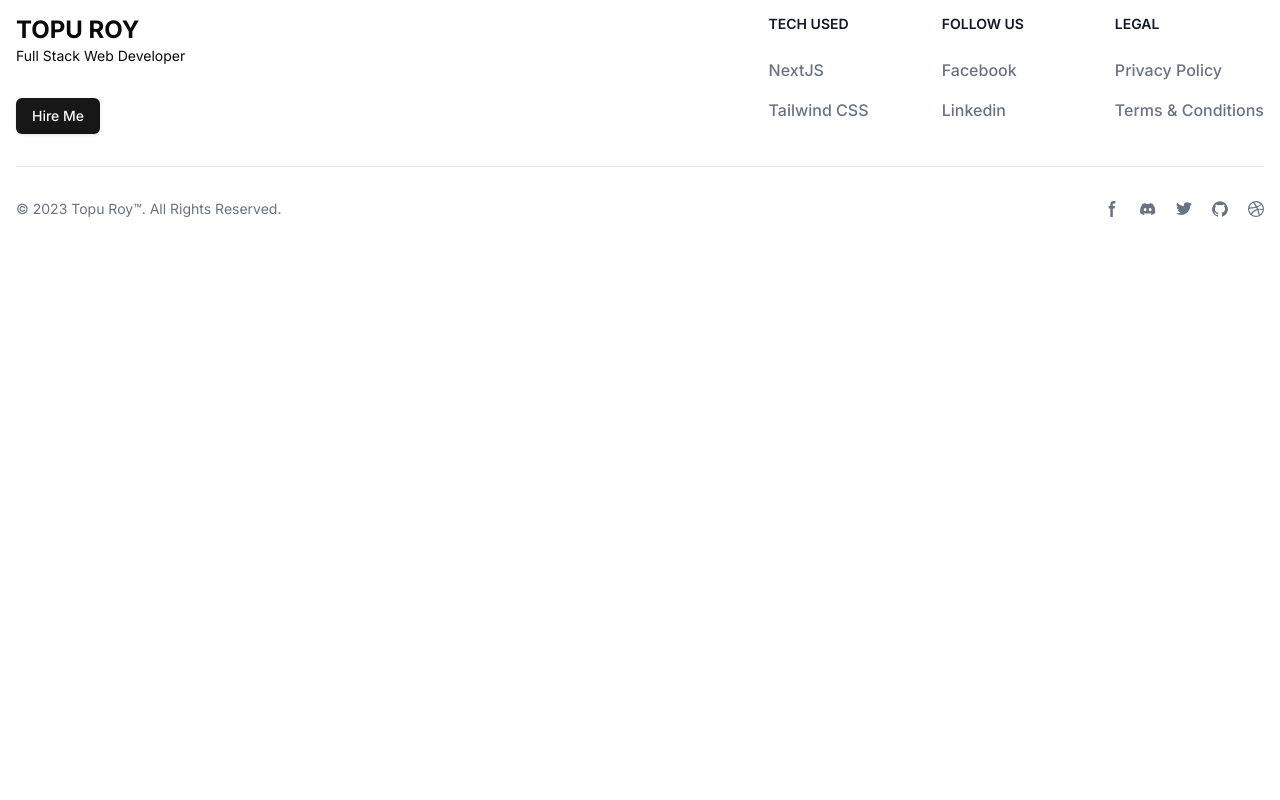
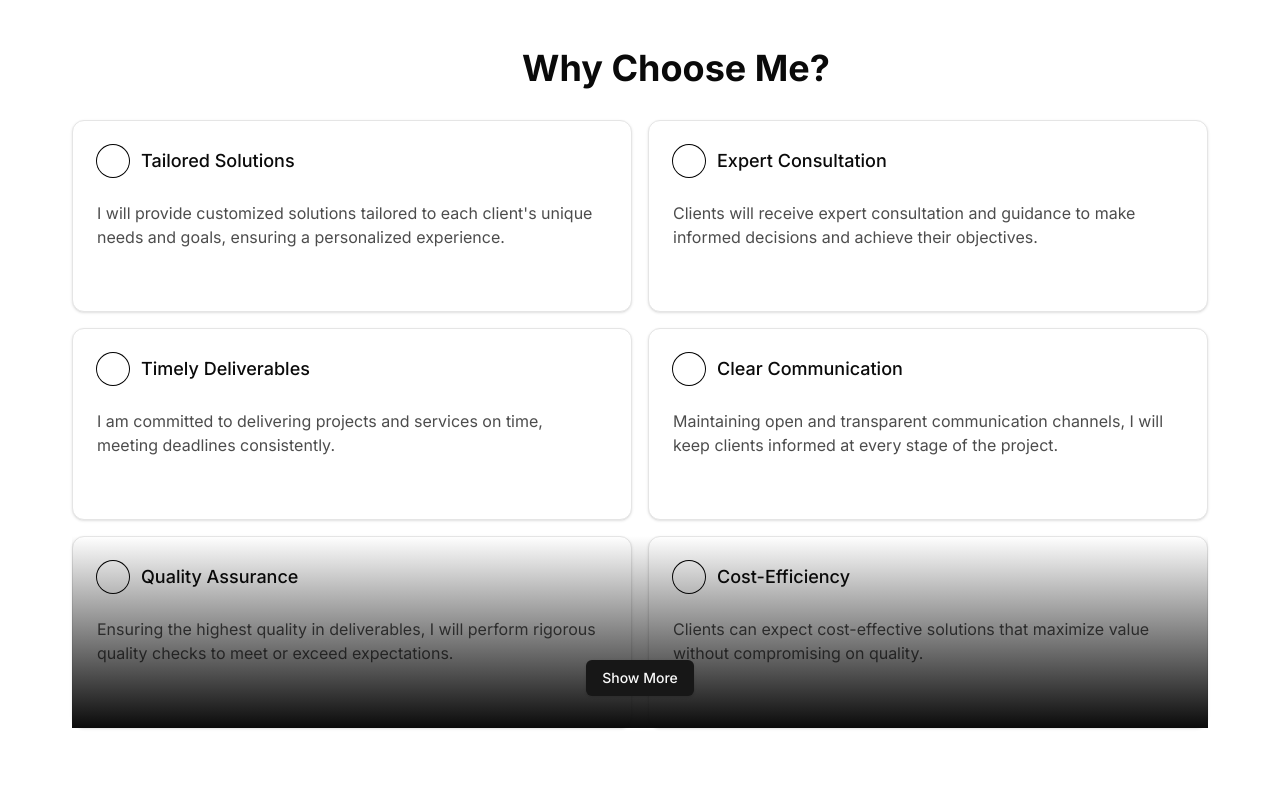
Before and after one commit to Topu-Roy/portfolio-2, a Next.js app: page / in a window 1280 px wide. Shown: the part 2040-2840 px from the top of the page. Before the commit the page ends 2291 px from the top, so only its background shows below. Built offline with nearby package versions, Linux system fonts and the light colour scheme.

Commit message:
Added: Why choose me? section

```diff
--- a/src/app/page.tsx
+++ b/src/app/page.tsx
@@ -1,6 +1,7 @@
 import CTA from "@/components/CTA";
 import Features from "@/components/Features";
 import HeroImageCard from "@/components/HeroImageCard";
+import MySellingFeatures from "@/components/MySellingFeatures";
 
 export default function Home() {
   return (
@@ -23,6 +24,12 @@ export default function Home() {
       <section className="py-16 border-t-2 border-b-2">
         <Features />
       </section>
+
+      {/* MySellingFeatures section */}
+      <section className="py-16 border-b-2">
+        <MySellingFeatures />
+      </section>
+
     </main>
   )
 }
--- a/src/components/Features.tsx
+++ b/src/components/Features.tsx
@@ -6,7 +6,7 @@ import { BenefitsArray } from '@/constants';
 const Features = () => {
     return (
         <>
-            <h1 className="font-bold text-3xl pl-[4.5rem] pb-8 hover:underline">Benefits of choosing Next.JS</h1>
+            <h3 className="font-bold w-full text-center text-4xl pl-[4.5rem] py-8 hover:underline">Benefits of choosing Next.JS</h3>
 
             <div className="flex justify-center gap-4 items-center flex-wrap">
                 {BenefitsArray.map(item => (
--- /dev/null
+++ b/src/components/MySellingFeatures.tsx
@@ -0,0 +1,45 @@
+'use client'
+import { clientBenefits } from '@/constants'
+import React, { useState } from 'react'
+import { Card, CardContent, CardHeader } from './ui/card'
+import Image from 'next/image'
+import { Button } from './ui/button'
+
+const MySellingFeatures = () => {
+
+    const [displayCount, setDisplayCount] = useState(6);
+
+    return (
+        <div className='w-full relative'>
+            <h3 className="font-bold w-full text-center text-4xl pl-[4.5rem] py-8 hover:underline">Why Choose Me?</h3>
+
+            <div className="flex justify-center gap-4 items-center flex-wrap">
+                {clientBenefits.slice(0, displayCount).map(item => (
+                    <Card className='w-[35rem] h-[12rem]' id={`${item.id}`}>
+                        <CardHeader>
+                            <div className='flex justify-start gap-3 items-center'>
+                                <div className="h-8 w-8 ring-1 dark:ring-0 ring-black bg-white rounded-full flex justify-center items-center">
+                                    {/* <Image src={item.image} alt='' height={20} width={20} /> */}
+                                </div>
+                                <h3 className='font-medium text-lg'>{item.headline}</h3>
+                            </div>
+
+                        </CardHeader>
+                        <CardContent>
+                            <p className='text-black/70 dark:text-white/70'>{item.description}</p>
+                        </CardContent>
+                    </Card>
+                ))}
+
+                <div className={`${displayCount === 6 ? '-mt-[14rem] bg-gradient-to-t from-[#0A0A0A] to-transparent items-end h-[12rem]' : ''} flex w-[71rem] py-8 max-w-[71rem] justify-center`}>
+                    <Button onClick={() => setDisplayCount(prev => prev === 6 ? clientBenefits.length : 6)} className="hover:underline">
+                        {displayCount === 6 ? 'Show More' : 'Show Less'}
+                    </Button>
+                </div>
+
+            </div>
+        </div>
+    )
+}
+
+export default MySellingFeatures
--- a/src/constants/index.ts
+++ b/src/constants/index.ts
@@ -115,3 +115,66 @@ export const BenefitsArray = [
       "Mix server-side rendering and static site generation in a single app, choosing the best approach for each page.",
   },
 ];
+
+export const clientBenefits = [
+  {
+    id: 1,
+    headline: "Tailored Solutions",
+    description:
+      "I will provide customized solutions tailored to each client's unique needs and goals, ensuring a personalized experience.",
+  },
+  {
+    id: 2,
+    headline: "Expert Consultation",
+    description:
+      "Clients will receive expert consultation and guidance to make informed decisions and achieve their objectives.",
+  },
+  {
+    id: 3,
+    headline: "Timely Deliverables",
+    description:
+      "I am committed to delivering projects and services on time, meeting deadlines consistently.",
+  },
+  {
+    id: 4,
+    headline: "Clear Communication",
+    description:
+      "Maintaining open and transparent communication channels, I will keep clients informed at every stage of the project.",
+  },
+  {
+    id: 5,
+    headline: "Quality Assurance",
+    description:
+      "Ensuring the highest quality in deliverables, I will perform rigorous quality checks to meet or exceed expectations.",
+  },
+  {
+    id: 6,
+    headline: "Cost-Efficiency",
+    description:
+      "Clients can expect cost-effective solutions that maximize value without compromising on quality.",
+  },
+  {
+    id: 7,
+    headline: "Continuous Improvement",
+    description:
+      "I am dedicated to continuous improvement and will adapt to evolving needs and technologies to benefit clients.",
+  },
+  {
+    id: 8,
+    headline: "Client-Centered Approach",
+    description:
+      "My services are designed with the client in mind, focusing on their success and satisfaction.",
+  },
+  {
+    id: 9,
+    headline: "Flexible Collaboration",
+    description:
+      "Clients have the flexibility to choose collaboration models that suit their preferences and requirements.",
+  },
+  {
+    id: 10,
+    headline: "Post-Project Support",
+    description:
+      "After project completion, clients will receive ongoing support and assistance as needed for a smooth transition and sustained success.",
+  },
+];
```
